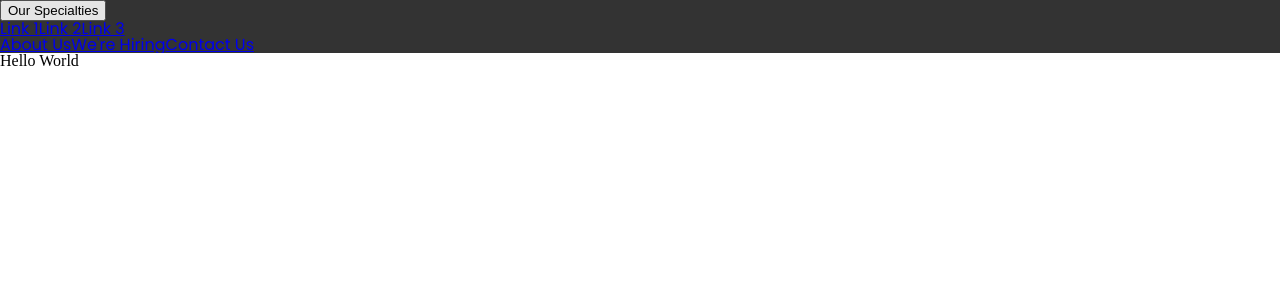
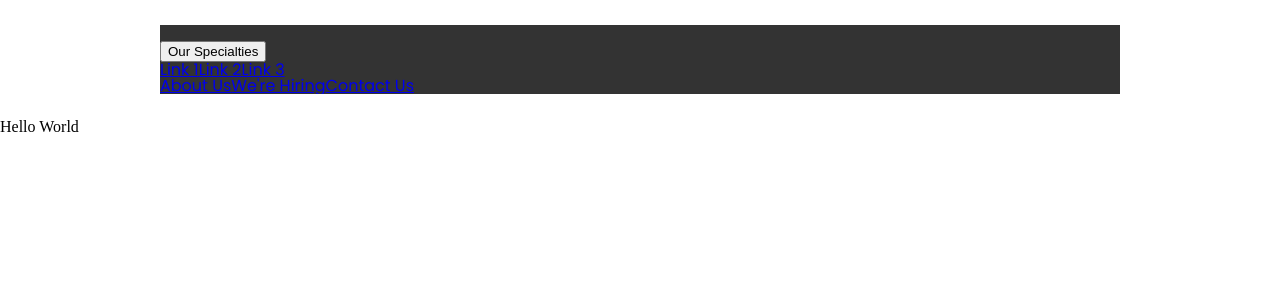
Before and after one commit to MalachaiRossiter/KGElectric, a React (Create React App) app in the folder client/: page / in a window 1280 px wide. Shown: the top 300 px of the page. Built offline with nearby package versions, Linux system fonts and the light colour scheme.

Commit message:
Changed File Path Names

```diff
--- a/client/src/App.js
+++ b/client/src/App.js
@@ -2,7 +2,7 @@ import './App.css';
 import { BroswerRouter, Routes, Route, BrowserRouter } from 'react-router-dom';
 import axios from 'axios';
 
-import Home from './components/Home';
+import Home from './Components/Home';
 
 function App() {
   return (
--- a/client/src/CSS/Navbar.css
+++ b/client/src/CSS/Navbar.css
@@ -3,4 +3,5 @@
     overflow: hidden;
     background-color: #333;
     font-family: "Poppins";
+    margin: 25px 12.5%;
 }
--- a/client/src/components/Navbar.js
+++ b/client/src/components/Navbar.js
@@ -7,6 +7,7 @@ const Navbar = (props) => {
 
     return (
         <div className='navbar'>
+            <img></img>
             <div className='linkWrapper'>
                 <div className='dropDown'>
                     <button className='Dropbtn'>Our Specialties
@@ -25,4 +26,4 @@ const Navbar = (props) => {
         </div>
     )
 }
-export default Navbar
+export default Navbar;
```
Also changed, not shown: 1 other file (tests, documents, lock files or other folders).
